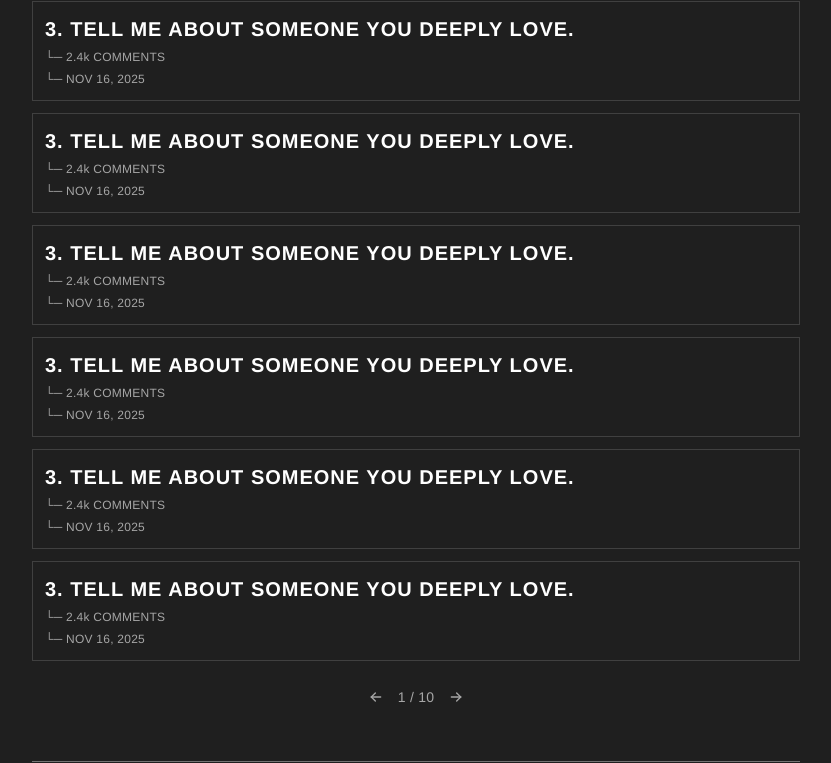
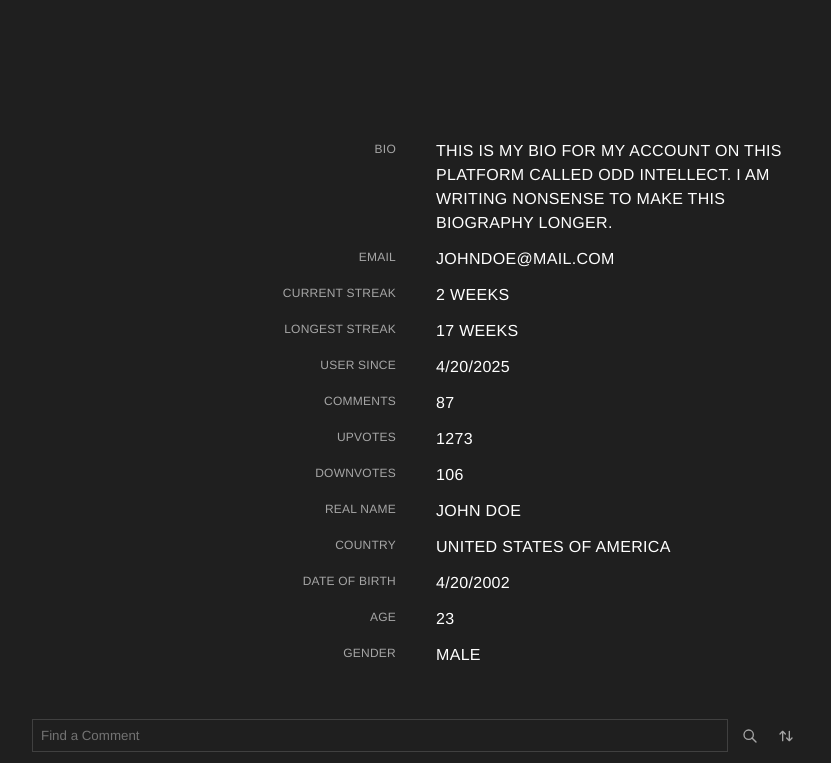
Before and after one commit to josedrios/odd-intellect, a React (Vite) app: page / in a window 1280 px wide. Shown: the part 315-1078 px from the top of the page, without its empty margins (224-1055 px from the left). Built offline with nearby package versions, Linux system fonts and the light colour scheme.

Commit message:
Created a search bar component, utlizing it in home page for questions and account page for account specific comments

```diff
--- a/src/app/App.tsx
+++ b/src/app/App.tsx
@@ -6,6 +6,7 @@ import CommentSection from '@/comments/comment-section';
 import Footer from '@/components/footer';
 import AccountHeader from '@/components/account/account-header';
 import AccountStatList from '@/components/account/account-stats';
+import SearchBar from '@/components/search';
 
 function App() {
   return (
@@ -13,7 +14,7 @@ function App() {
       <div id="content-container">
         <Nav />
         <main>
-          <HomePage />
+          <AccountPage />
         </main>
         <Footer />
       </div>
@@ -24,6 +25,7 @@ function App() {
 function HomePage() {
   return (
     <>
+      <SearchBar />
       <QuestionCard />
       <QuestionCard />
       <QuestionCard />
@@ -51,6 +53,7 @@ function AccountPage() {
     <>
       <AccountHeader />
       <AccountStatList />
+      <SearchBar account />
       <QuestionCard comment />
       <QuestionCard comment />
       <QuestionCard comment />
--- /dev/null
+++ b/src/components/search.tsx
@@ -0,0 +1,23 @@
+import { ICON } from '@/util/icon-names';
+import Icon from './icons';
+
+interface SearchProps {
+  account?: boolean;
+}
+
+export default function SearchBar({ account = false }: SearchProps) {
+  return (
+    <form className="search-bar">
+      <input
+        className="search-bar__input"
+        placeholder={`Find a ${account ? 'Comment' : 'Question'}`}
+      />
+      <button type="submit">
+        <Icon name={ICON.SEARCH} />
+      </button>
+      <button>
+        <Icon name={ICON.SORT} />
+      </button>
+    </form>
+  );
+}
--- a/src/styles/components/inputs.css
+++ b/src/styles/components/inputs.css
@@ -1,21 +1,17 @@
 textarea,
 input {
-  border: 2px solid var(--color-border-default);
-  background: white;
-  box-shadow: inset 3px 3px var(--color-background-subtle-onEmphasis);
+  border: 1px solid var(--color-border-subtle);
   padding: var(--spacing-2);
+  color: var(--color-foreground-primary);
   width: 100%;
-  caret-color: var(--color-foreground-subtle-onEmphasis);
+  background-color: var(--color-background-default);
+  caret-color: var(--color-foreground-subtle);
 
   &::placeholder {
-    color: var(--color-foreground-subtle-onEmphasis);
+    color: var(--color-foreground-placeholder);
+  }
+
+  &:focus {
+    border-color: var(--color-border-subtle-hover);
   }
 }
-
-textarea {
-  resize: vertical;
-  field-sizing: content;
-  height: calc((var(--spacing-2) * 2) + var(--font-size-md) * 2);
-  min-height: calc(var(--spacing-2) * 2 + var(--font-size-md) * 2);
-  max-height: 400px;
-}
--- /dev/null
+++ b/src/styles/components/search.css
@@ -0,0 +1,6 @@
+.search-bar {
+  display: flex;
+  flex-direction: row;
+  align-items: center;
+  gap: var(--spacing-2);
+}
--- a/src/styles/main.css
+++ b/src/styles/main.css
@@ -19,6 +19,7 @@
 @import './components/comments.css';
 @import './components/inputs.css';
 @import './components/buttons.css';
+@import './components/search.css';
 
 /* pages */
 @import './pages/account.css';
--- a/src/styles/pages/account.css
+++ b/src/styles/pages/account.css
@@ -8,6 +8,7 @@
   display: flex;
   flex-direction: column;
   gap: var(--spacing-3);
+  margin-bottom: var(--spacing-10);
 }
 
 .account-stat {
--- a/src/styles/tokens/colors.css
+++ b/src/styles/tokens/colors.css
@@ -50,13 +50,12 @@
   --color-foreground-default: white;
   --color-foreground-default-hover: hsl(var(--gray-400));
   --color-foreground-subtle: hsl(var(--gray-400));
-  --color-foreground-subtle-onEmphasis: hsl(var(--gray-700));
   --color-foreground-subtle-hover: hsl(var(--gray-200));
+  --color-foreground-placeholder: hsl(var(--gray-600));
 
   /* backgrounds */
   --color-background-default: hsl(var(--gray-1000));
   --color-background-default-hover: hsl(var(--gray-800));
-  --color-background-subtle-onEmphasis: hsl(var(--gray-200));
 
   /* borders */
   --color-border-default: hsl(var(--gray-600));
--- a/src/util/icon-names.tsx
+++ b/src/util/icon-names.tsx
@@ -1,6 +1,7 @@
 export const ICON = {
   SEND: 'TbSend',
   SORT: 'TbArrowsSort',
+  SEARCH: 'TbSearch',
   ELLIPSIS: 'TbDotsVertical',
   UPARROW: 'TbArrowUp',
   DOWNARROW: 'TbArrowDown',
```
